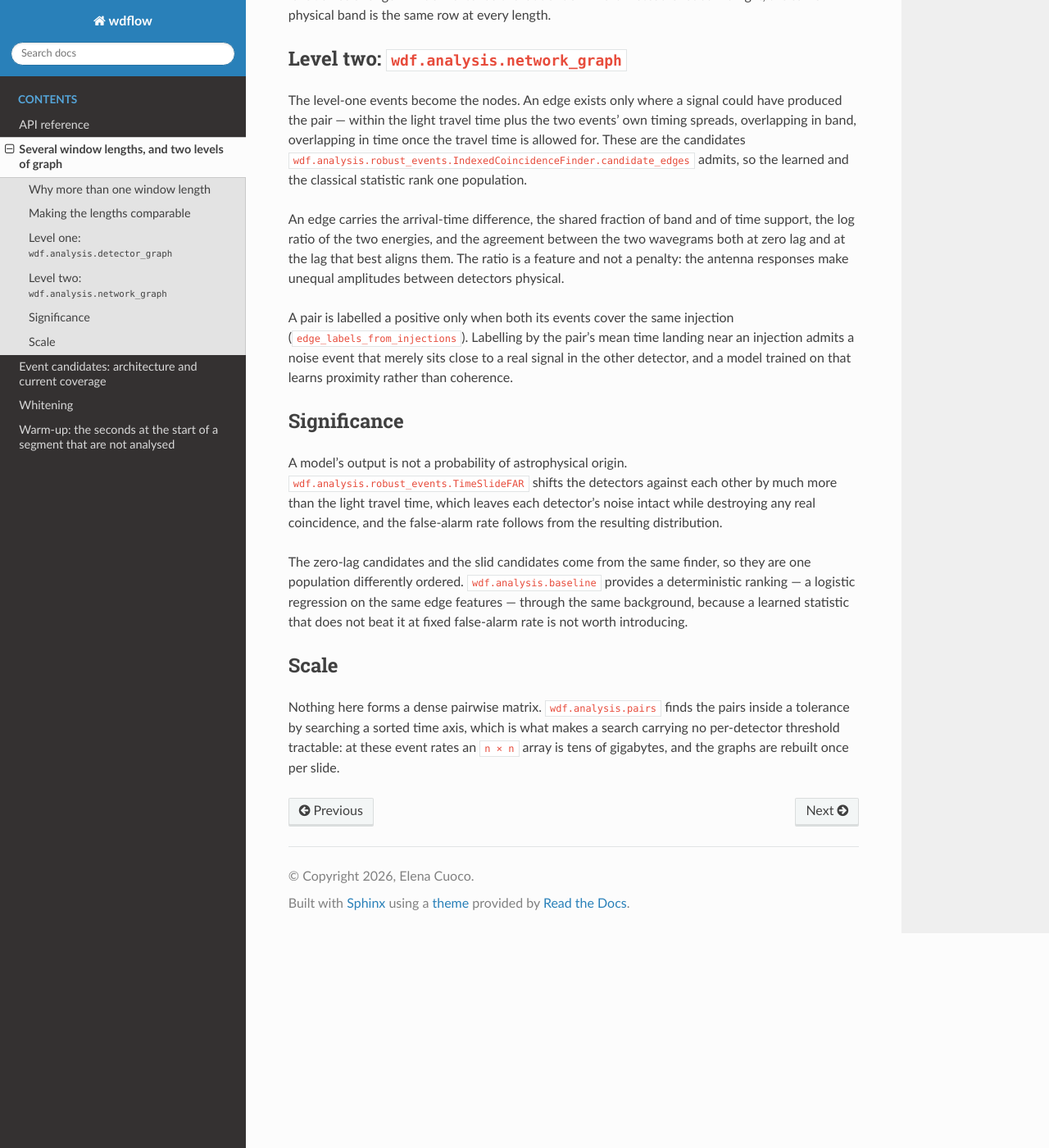
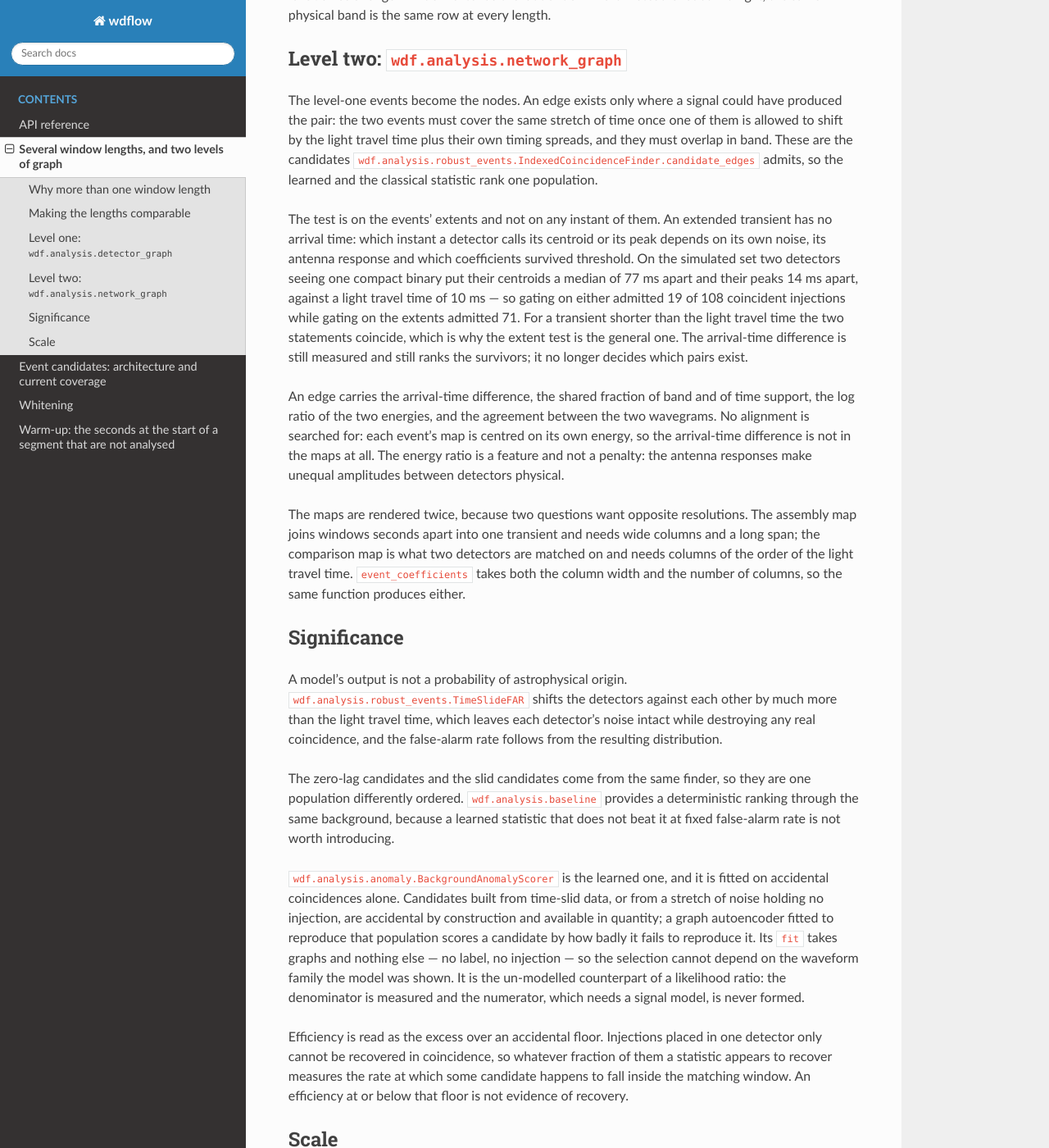
Before and after one commit to elenacuoco/wdflow, a Sphinx documentation site: the page built from docs/design/multiwindow-and-graphs.md, in a window 1280 px wide and 1400 px high, scrolled down 1649 px. Shown: the whole window at 82% size. Built offline with Sphinx 7.4.7 and the Read the Docs theme 3.1.0, drawn with Linux system fonts in a browser that asks for light colours; pages that are not in the unit, such as notebooks, are missing from menus.

Commit message:
Say in the documentation what the code now does
The design notes, the API reference, the landing page and the tutorials all
described the superseded coincidence rule, and the tutorial on significance
taught the legacy finder and the legacy background estimator. They now describe
admissibility on the events' extents with the measurement that imposed it, the
two renderings of the event's map, the anomaly model fitted on accidentals
alone, and efficiency read as the excess over the accidental floor.

The tutorials are re-executed: nb_execution_mode is off, so the outputs that
ship are the ones stored in the files.

```diff
--- a/docs/design/multiwindow-and-graphs.md
+++ b/docs/design/multiwindow-and-graphs.md
@@ -76,23 +76,36 @@ at every length.
 ## Level two: `wdf.analysis.network_graph`
 
 The level-one events become the nodes. An edge exists only where a signal could
-have produced the pair — within the light travel time plus the two events' own
-timing spreads, overlapping in band, overlapping in time once the travel time is
-allowed for. These are the candidates
+have produced the pair: the two events must cover the same stretch of time once
+one of them is allowed to shift by the light travel time plus their own timing
+spreads, and they must overlap in band. These are the candidates
 `wdf.analysis.robust_events.IndexedCoincidenceFinder.candidate_edges` admits, so
 the learned and the classical statistic rank one population.
 
+The test is on the events' extents and not on any instant of them. An extended
+transient has no arrival time: which instant a detector calls its centroid or its
+peak depends on its own noise, its antenna response and which coefficients
+survived threshold. On the simulated set two detectors seeing one compact binary
+put their centroids a median of 77 ms apart and their peaks 14 ms apart, against
+a light travel time of 10 ms — so gating on either admitted 19 of 108 coincident
+injections while gating on the extents admitted 71. For a transient shorter than
+the light travel time the two statements coincide, which is why the extent test
+is the general one. The arrival-time difference is still measured and still ranks
+the survivors; it no longer decides which pairs exist.
+
 An edge carries the arrival-time difference, the shared fraction of band and of
 time support, the log ratio of the two energies, and the agreement between the
-two wavegrams both at zero lag and at the lag that best aligns them. The ratio is
-a feature and not a penalty: the antenna responses make unequal amplitudes
-between detectors physical.
+two wavegrams. No alignment is searched for: each event's map is centred on its
+own energy, so the arrival-time difference is not in the maps at all. The energy
+ratio is a feature and not a penalty: the antenna responses make unequal
+amplitudes between detectors physical.
 
-A pair is labelled a positive only when both its events cover the same injection
-(`edge_labels_from_injections`). Labelling by the pair's mean time landing near an
-injection admits a noise event that merely sits close to a real signal in the
-other detector, and a model trained on that learns proximity rather than
-coherence.
+The maps are rendered twice, because two questions want opposite resolutions.
+The assembly map joins windows seconds apart into one transient and needs wide
+columns and a long span; the comparison map is what two detectors are matched on
+and needs columns of the order of the light travel time. `event_coefficients`
+takes both the column width and the number of columns, so the same function
+produces either.
 
 ## Significance
 
@@ -104,9 +117,24 @@ resulting distribution.
 
 The zero-lag candidates and the slid candidates come from the same finder, so they
 are one population differently ordered. `wdf.analysis.baseline` provides a
-deterministic ranking — a logistic regression on the same edge features — through
-the same background, because a learned statistic that does not beat it at fixed
-false-alarm rate is not worth introducing.
+deterministic ranking through the same background, because a learned statistic
+that does not beat it at fixed false-alarm rate is not worth introducing.
+
+`wdf.analysis.anomaly.BackgroundAnomalyScorer` is the learned one, and it is
+fitted on accidental coincidences alone. Candidates built from time-slid data, or
+from a stretch of noise holding no injection, are accidental by construction and
+available in quantity; a graph autoencoder fitted to reproduce that population
+scores a candidate by how badly it fails to reproduce it. Its `fit` takes graphs
+and nothing else — no label, no injection — so the selection cannot depend on the
+waveform family the model was shown. It is the un-modelled counterpart of a
+likelihood ratio: the denominator is measured and the numerator, which needs a
+signal model, is never formed.
+
+Efficiency is read as the excess over an accidental floor. Injections placed in
+one detector only cannot be recovered in coincidence, so whatever fraction of
+them a statistic appears to recover measures the rate at which some candidate
+happens to fall inside the matching window. An efficiency at or below that floor
+is not evidence of recovery.
 
 ## Scale
 
--- a/site/index.html
+++ b/site/index.html
@@ -371,7 +371,8 @@
       </div>
       <div class="prose">
         <p>A node carries its trigger's wavegram on a band-by-time grid, so what reaches the model is how the trigger looks in the plane and not only where it sits. The rows are indexed by absolute frequency band, so the same physical band is the same row at every window length.</p>
-        <p>The events of each detector then become the nodes of the network graph, and an edge exists only where a signal could have produced the pair: within the light travel time plus the events' own timing spreads, overlapping in band, overlapping in time once the travel time is allowed for.</p>
+        <p>The events of each detector then become the nodes of the network graph, and an edge exists only where a signal could have produced the pair: the two must cover the same stretch of time once one may shift by the light travel time plus their own timing spreads, and their bands must overlap.</p>
+        <p>The test is on the events' extents and not on any instant of them. An extended transient has no arrival time: which moment a detector calls its centroid or its peak depends on its own noise, its antenna response and which coefficients survived threshold. On the simulated set two detectors seeing one compact binary put their centroids 77&nbsp;ms apart and their peaks 14&nbsp;ms apart, against a light travel time of 10&nbsp;ms — so gating on either admitted 19 of 108 coincident injections, while gating on the extents admitted 71 and was the difference between recovering no binary neutron star and recovering some. For a transient shorter than the light travel time the two statements coincide, which is why the extent test is the general one. The arrival-time difference is still measured and still ranks the survivors; it no longer decides which pairs exist.</p>
       </div>
     </div>
 
@@ -386,7 +387,8 @@
       </div>
       <div class="prose">
         <p>A model's output is not a probability of astrophysical origin. Significance comes from time slides, which leave each detector's noise intact while destroying any real coincidence — and the unshifted data is the same construction at zero shift, so foreground and background are one population differently ordered.</p>
-        <p style="font-size:0.9rem;color:var(--fg-dim);">A deterministic baseline — a logistic regression on the same edge features — is ranked through the same background. A learned statistic that does not beat it at fixed false-alarm rate is not introduced.</p>
+        <p style="font-size:0.9rem;color:var(--fg-dim);">A deterministic baseline is ranked through the same background, and a learned statistic that does not beat it at fixed false-alarm rate is not introduced. The learned one is fitted on accidental coincidences alone — candidates built from time-slid data, which are accidental by construction — and scores a pair by how badly a model of that population fails to reproduce it. No injection and no label enters the fit, so the selection cannot depend on the waveform family the model was shown.</p>
+        <p style="font-size:0.9rem;color:var(--fg-dim);">Efficiency is read as the excess over an accidental floor. Injections placed in one detector only cannot be recovered in coincidence, so whatever fraction of them a statistic appears to recover measures how often some candidate happens to fall inside the matching window. An efficiency at or below that floor is not evidence of recovery.</p>
       </div>
     </div>
   </section>
```
Also changed, not shown: docs/api.rst (+10 -0 lines), docs/design/event-candidates.md (+17 -10 lines), 3 other files.
